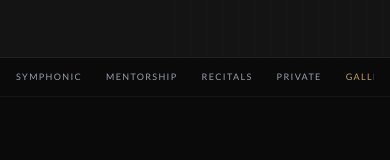
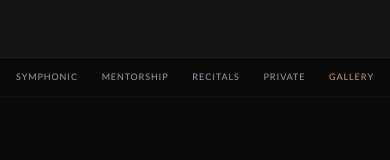
Before and after one commit to Butternctu/yiruimusic, a React (Vite) app: page /portfolio in a window 390 px wide. Shown: the part 520-680 px from the top of the page. Built offline with nearby package versions, Linux system fonts and the light colour scheme; a web font is replaced by a local one.

Commit message:
style(nav): make mobile subnav justify-between for full width

```diff
--- a/src/pages/Portfolio.jsx
+++ b/src/pages/Portfolio.jsx
@@ -47,12 +47,12 @@ const Portfolio = () => {
       {/* Quick Jump Subnav */}
       <div className="bg-dark-900 border-b border-white/5 sticky top-[65px] md:top-[81px] z-40">
         <div className="max-w-7xl mx-auto px-4 sm:px-6 md:px-12 py-3 md:py-4">
-          <nav className="flex space-x-6 md:space-x-10 text-[9px] md:text-[10px] uppercase tracking-[0.15em] md:tracking-[0.2em] text-gray-400 overflow-x-auto whitespace-nowrap scrollbar-hide items-center md:justify-center relative z-0">
+          <nav className="flex justify-between md:justify-center w-full md:space-x-10 text-[9px] sm:text-[10px] uppercase tracking-widest md:tracking-[0.2em] text-gray-400 overflow-x-auto whitespace-nowrap scrollbar-hide items-center relative z-0">
             <a href="#orchestral" className="hover:text-gold transition-colors duration-300 shrink-0">Symphonic</a>
             <a href="#teaching" className="hover:text-gold transition-colors duration-300 shrink-0">Mentorship</a>
             <a href="#recitals" className="hover:text-gold transition-colors duration-300 shrink-0">Recitals</a>
             <a href="#engagements" className="hover:text-gold transition-colors duration-300 shrink-0">Private</a>
-            <a href="#gallery" className="text-gold font-medium hover:text-white transition-colors duration-300 shrink-0 pr-8 md:pr-0">Gallery</a>
+            <a href="#gallery" className="text-gold font-medium hover:text-white transition-colors duration-300 shrink-0">Gallery</a>
           </nav>
         </div>
       </div>
```
